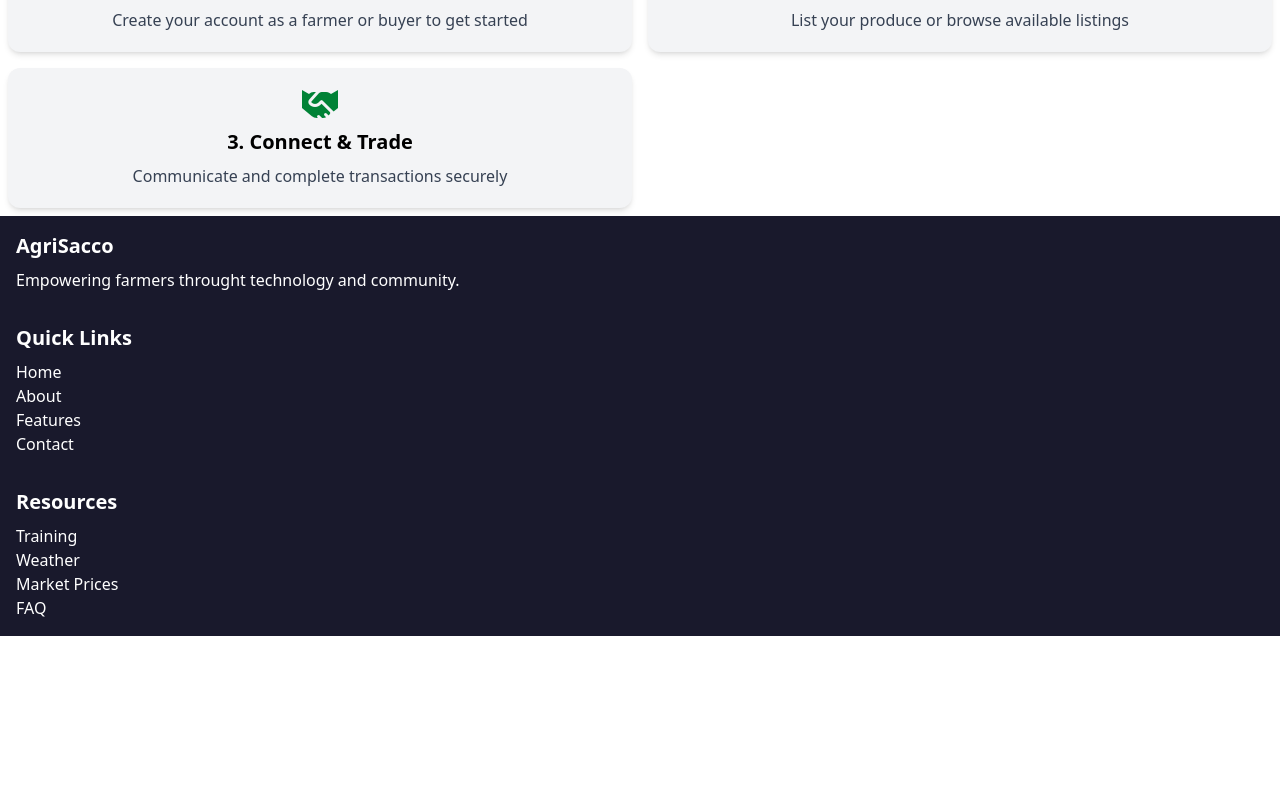
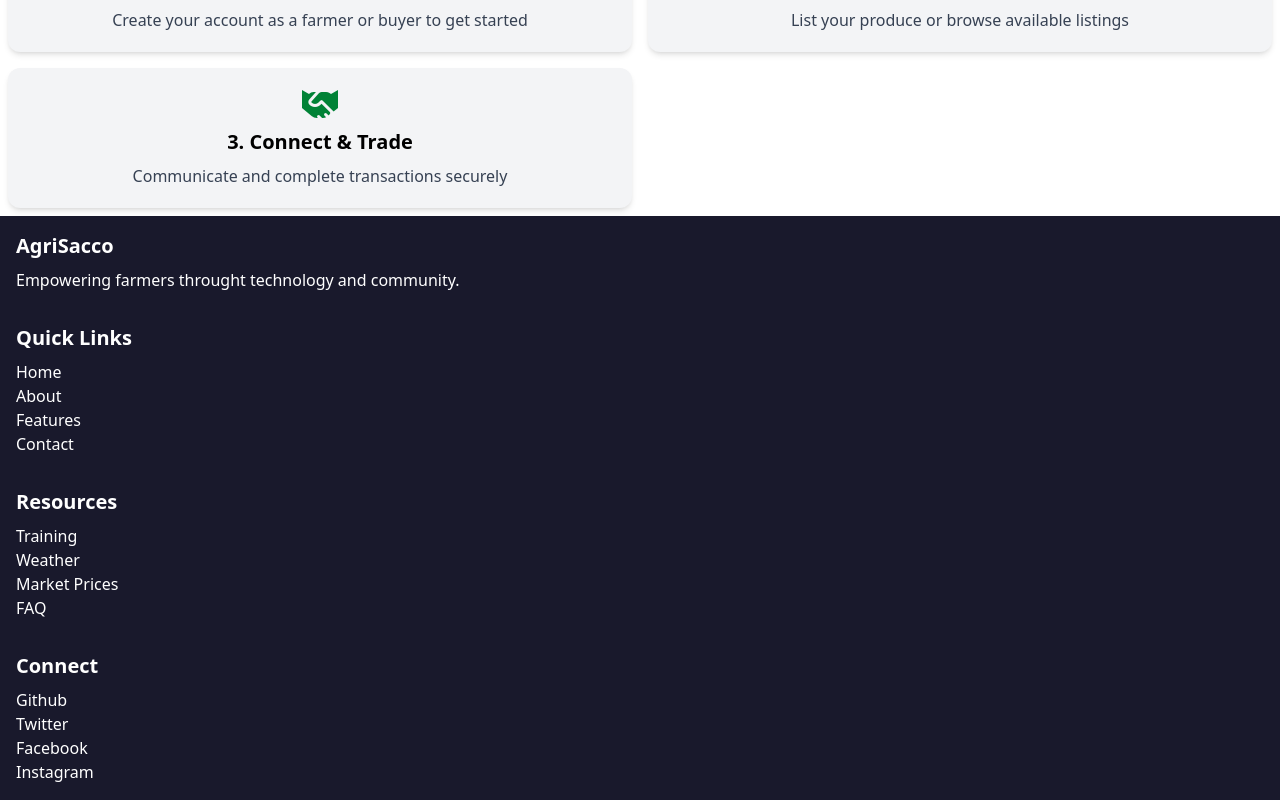
Before and after one commit to amazing955/Agri_webApp, a React (Vite) app: page / in a window 1280 px wide. Shown: the part 1908-2708 px from the top of the page. Before the commit the page ends 2544 px from the top, so only its background shows below. Built offline with nearby package versions, Linux system fonts and the light colour scheme.

Commit message:
Import FooterSocials component

```diff
--- a/src/pages/HomePage/Footer.jsx
+++ b/src/pages/HomePage/Footer.jsx
@@ -1,6 +1,7 @@
 import FooterHeading from "../../components/FooterHeading";
 import FooterLinks from "../../components/FooterLinks";
 import FooterResources from "../../components/FooterResources";
+import FooterSocials from "../../components/FooterSocials";
 
 function Footer(){
   return (
@@ -8,6 +9,7 @@ function Footer(){
       <FooterHeading />
       <FooterLinks />
       <FooterResources />
+      <FooterSocials />
     </footer>
   )
 }
```
